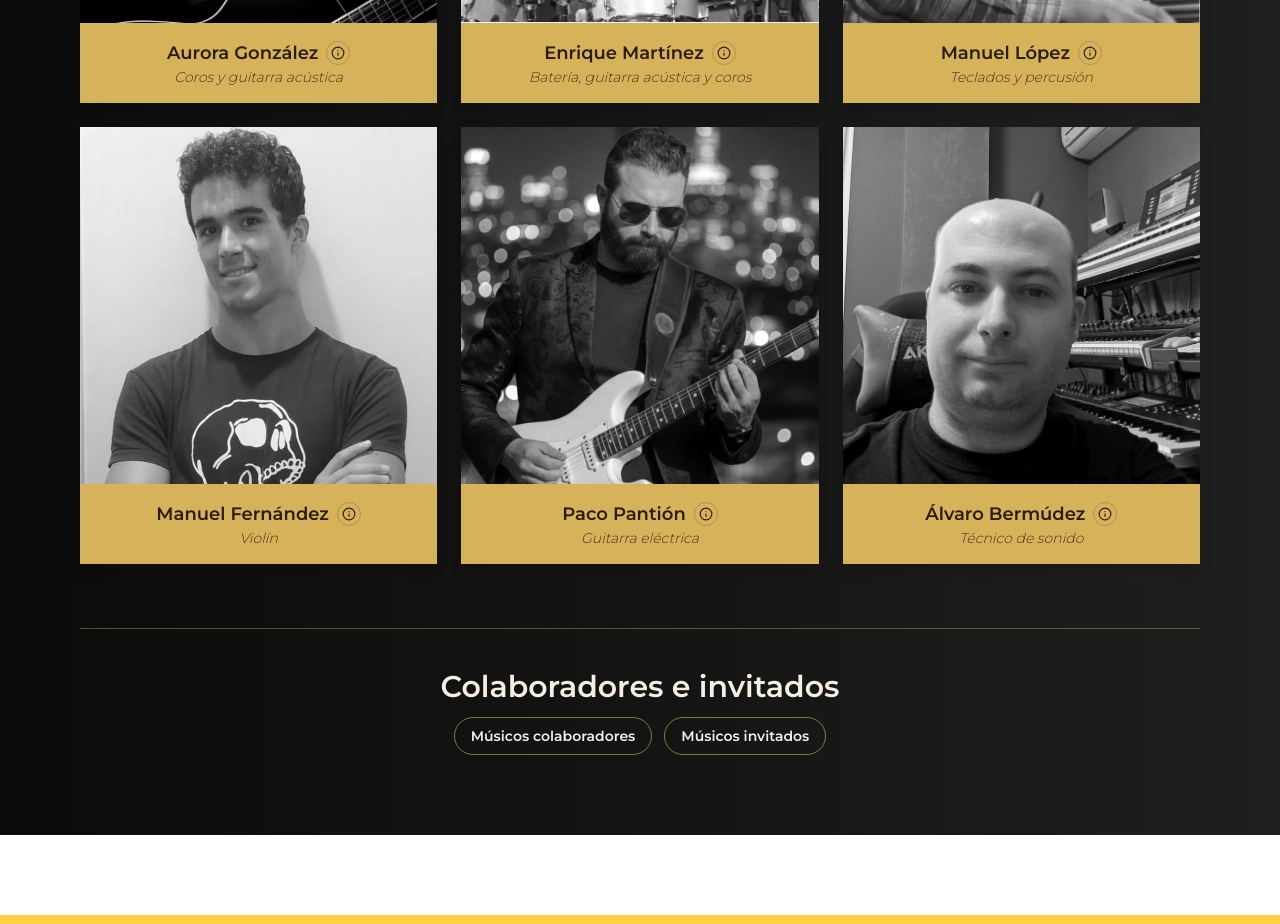
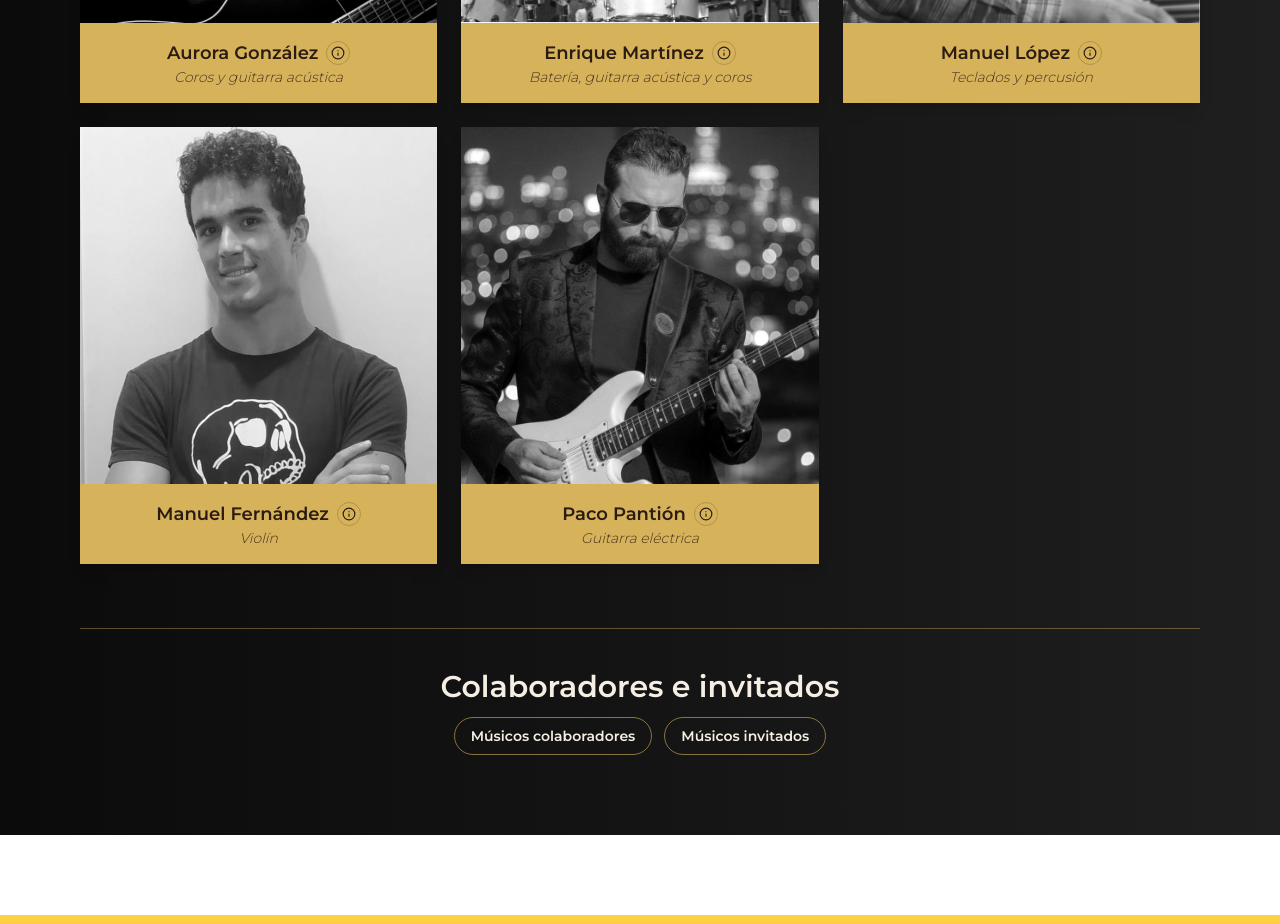
Before and after one commit to macoelSanctiPetri/garrettandband, a Next.js app: page / in a window 1280 px wide. Shown: the part 2500-3424 px from the top of the page. Built offline with nearby package versions, Linux system fonts and the light colour scheme.

Commit message:
Move sound technician to collaborators

```diff
--- a/src/components/app/band-section.tsx
+++ b/src/components/app/band-section.tsx
@@ -83,16 +83,14 @@ const members = [
     bio:
       'Natural de San Fernando. Guitarrista solista y de sesión, blues y rock clásico, en diferentes formaciones en Cádiz. Ha participado en numerosos proyectos y actuado en escenarios como Got Talent España y Concert Music Festival (Chiclana) además de grabaciones de estudio para artistas emergentes.',
   },
+];
+
+const collaborators = [
   {
     name: 'Álvaro Bermúdez',
     instrument: 'Técnico de sonido',
     imageUrl: withBasePath('/fotos/Alvaro_Bermudez.png'),
-    bio:
-      "Natural de Tarragona. Estudios de clavecín en el Conservatorio de Música de la misma ciudad. Experiencia en MIDI, DAW y VST's usando FL Studio y Cubase, también en sonido digital y composiciones de música tracker. Ayudante de discomóviles en Castellón, DJ y técnico de sonido. Especialista en sintetizadores y teclados tipo arranger y workstation.",
   },
-];
-
-const collaborators = [
   {
     name: 'Gema Gallardo',
     instrument: 'Viola',
```
